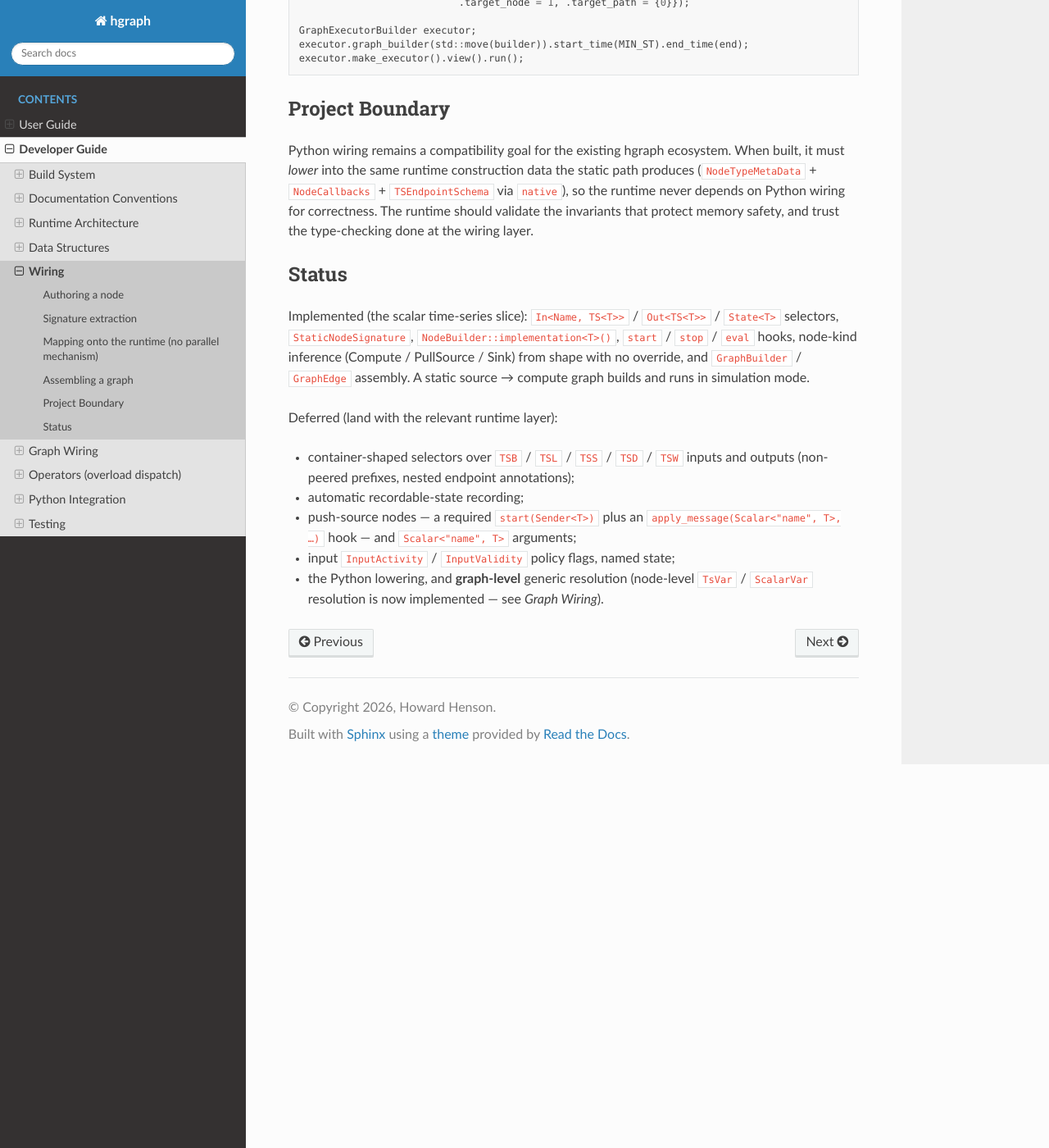
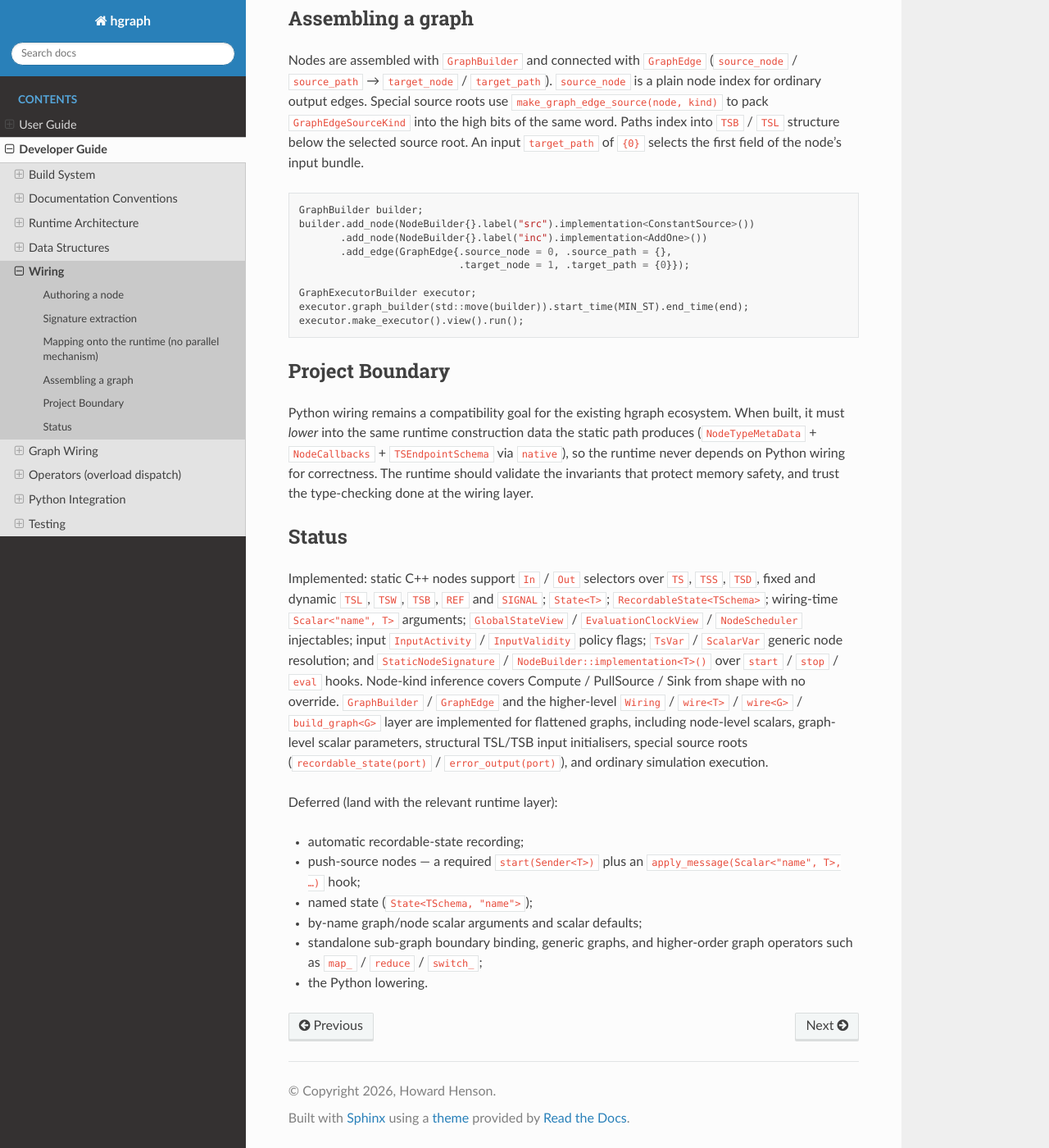
Before and after one commit to hhenson/hg_cpp, a Sphinx documentation site: the page built from docs/source/developer_guide/wiring.rst, in a window 1280 px wide and 1400 px high, scrolled down 2711 px. Shown: the whole window at 82% size. Built offline with Sphinx 7.4.7 and the Read the Docs theme 3.1.0, drawn with Linux system fonts in a browser that asks for light colours; some of the changed text lies outside the part shown.

```diff
--- a/docs/source/developer_guide/wiring.rst
+++ b/docs/source/developer_guide/wiring.rst
@@ -57,8 +57,9 @@ The selectors used at this layer are:
 - ``Out<TS<T>>`` — a typed output. ``set(v)`` writes the value and ticks the
   output at the current evaluation time.
 - ``State<T>`` — a typed handle into node-local (value-layer) state.
-- ``Scalar<"name", T>`` *(planned)* — a named scalar value (a wiring argument or
-  a push-source message); the scalar analog of ``In``.
+- ``Scalar<"name", T>`` — a named scalar value used as wiring-time node or graph
+  configuration; the scalar analog of ``In``. The same selector shape will be
+  used for push-source messages when that runtime layer lands.
 
 Each parameter's **selector type** identifies its role, so the ``In`` / ``Out``
 / ``State`` / service parameters may appear in **any position** — the runtime
@@ -78,15 +79,23 @@ Signature extraction
 node contract:
 
 - **input schema** — the ``In<>`` parameters become the fields of a non-peered
-  input ``TSB`` (in argument order, by their ``Name``);
-- **output schema** — the single ``Out<>`` parameter's schema (at most one);
+  input ``TSB`` (in argument order, by their ``Name``), including collection,
+  ``SIGNAL`` and ``REF`` selectors;
+- **output schema** — the single ``Out<>`` parameter's schema (at most one),
+  including collection, ``SIGNAL`` and ``REF`` selectors;
 - **state schema** — the ``State<T>`` parameter's value-layer schema;
+- **scalar schema** — ``Scalar<"name", T>`` parameters become a scalar
+  configuration bundle populated by ``wire<T>(...)`` / ``build_graph<G>(...)``;
+- **recordable-state schema** — ``RecordableState<TSchema>`` replaces ordinary
+  local state with a hidden output-backed state surface for system-level
+  record/replay wiring;
 - **node kind** — determined entirely from the node's shape: ``eval`` with
   ``In`` and ``Out`` → ``Compute``; ``Out`` only → ``PullSource``; ``In`` only
   → ``Sink``; an ``apply_message`` hook → ``PushSource`` (planned). There is no
   override — the kind has a single source of truth in the code;
 - **input endpoint** — a ``TSEndpointSchema`` of ``non_peered(input_tsb, {
-  peered(field)… })``, one peered terminal per input.
+  peered(field)… })``, one peered terminal per ordinary input, with structural
+  annotations for non-peered collection prefixes and nested endpoints.
 
 Mapping onto the runtime (no parallel mechanism)
 ------------------------------------------------
@@ -107,9 +116,16 @@ The ``NodeCallbacks`` thunks are stateless lambdas that call
 walks the hook's parameter types and, for each, asks an ``arg_provider`` to
 build the selector from the type-erased ``NodeView``:
 
-- ``In<Name, TS<T>>`` ← ``view.input(t).as_bundle().field(Name)``
-- ``Out<TS<T>>`` ← ``view.output(t)`` (carrying ``t`` for ``set``)
+- ``In<Name, S>`` ← ``view.input(t).as_bundle().field(Name)`` projected to the
+  matching typed input view (``TS`` / ``TSS`` / ``TSD`` / ``TSL`` / ``TSW`` /
+  ``TSB`` / ``REF`` / ``SIGNAL``)
+- ``Out<S>`` ← ``view.output(t)`` projected to the matching typed output view
+  (carrying ``t`` for mutation)
 - ``State<T>`` ← ``view.state()``
+- ``RecordableState<TSchema>`` ← ``view.recordable_state(t)``
+- ``Scalar<"name", T>`` ← the node's scalar configuration bundle
+- ``GlobalStateView`` / ``EvaluationClockView`` / ``NodeScheduler`` ← graph and
+  node runtime injectables
 
 Because the static layer produces the same ``native`` inputs the hand-written
 path uses, there is **one** runtime node model; static authoring is sugar over
@@ -151,22 +167,28 @@ safety, and trust the type-checking done at the wiring layer.
 Status
 ------
 
-Implemented (the scalar time-series slice): ``In<Name, TS<T>>`` /
-``Out<TS<T>>`` / ``State<T>`` selectors, ``StaticNodeSignature``,
-``NodeBuilder::implementation<T>()``, ``start`` / ``stop`` / ``eval`` hooks,
-node-kind inference (Compute / PullSource / Sink) from shape with no override,
-and ``GraphBuilder`` / ``GraphEdge`` assembly. A static source → compute graph
-builds and runs in simulation mode.
+Implemented: static C++ nodes support ``In`` / ``Out`` selectors over ``TS``,
+``TSS``, ``TSD``, fixed and dynamic ``TSL``, ``TSW``, ``TSB``, ``REF`` and
+``SIGNAL``; ``State<T>``; ``RecordableState<TSchema>``; wiring-time
+``Scalar<"name", T>`` arguments; ``GlobalStateView`` / ``EvaluationClockView`` /
+``NodeScheduler`` injectables; input ``InputActivity`` / ``InputValidity``
+policy flags; ``TsVar`` / ``ScalarVar`` generic node resolution; and
+``StaticNodeSignature`` / ``NodeBuilder::implementation<T>()`` over
+``start`` / ``stop`` / ``eval`` hooks. Node-kind inference covers Compute /
+PullSource / Sink from shape with no override. ``GraphBuilder`` /
+``GraphEdge`` and the higher-level ``Wiring`` / ``wire<T>`` / ``wire<G>`` /
+``build_graph<G>`` layer are implemented for flattened graphs, including
+node-level scalars, graph-level scalar parameters, structural TSL/TSB input
+initialisers, special source roots (``recordable_state(port)`` /
+``error_output(port)``), and ordinary simulation execution.
 
 Deferred (land with the relevant runtime layer):
 
-- container-shaped selectors over ``TSB`` / ``TSL`` / ``TSS`` / ``TSD`` /
-  ``TSW`` inputs and outputs (non-peered prefixes, nested endpoint
-  annotations);
 - automatic recordable-state recording;
 - push-source nodes — a required ``start(Sender<T>)`` plus an
-  ``apply_message(Scalar<"name", T>, …)`` hook — and ``Scalar<"name", T>``
-  arguments;
-- input ``InputActivity`` / ``InputValidity`` policy flags, named state;
-- the Python lowering, and **graph-level** generic resolution (node-level
-  ``TsVar`` / ``ScalarVar`` resolution is now implemented — see *Graph Wiring*).
+  ``apply_message(Scalar<"name", T>, …)`` hook;
+- named state (``State<TSchema, "name">``);
+- by-name graph/node scalar arguments and scalar defaults;
+- standalone sub-graph boundary binding, generic graphs, and higher-order
+  graph operators such as ``map_`` / ``reduce`` / ``switch_``;
+- the Python lowering.
```
Also changed, not shown: docs/source/developer_guide/data_structures/schemas/static_schema.rst (+11 -10 lines), docs/source/user_guide/authoring_nodes_cpp.rst (+4 -4 lines).
